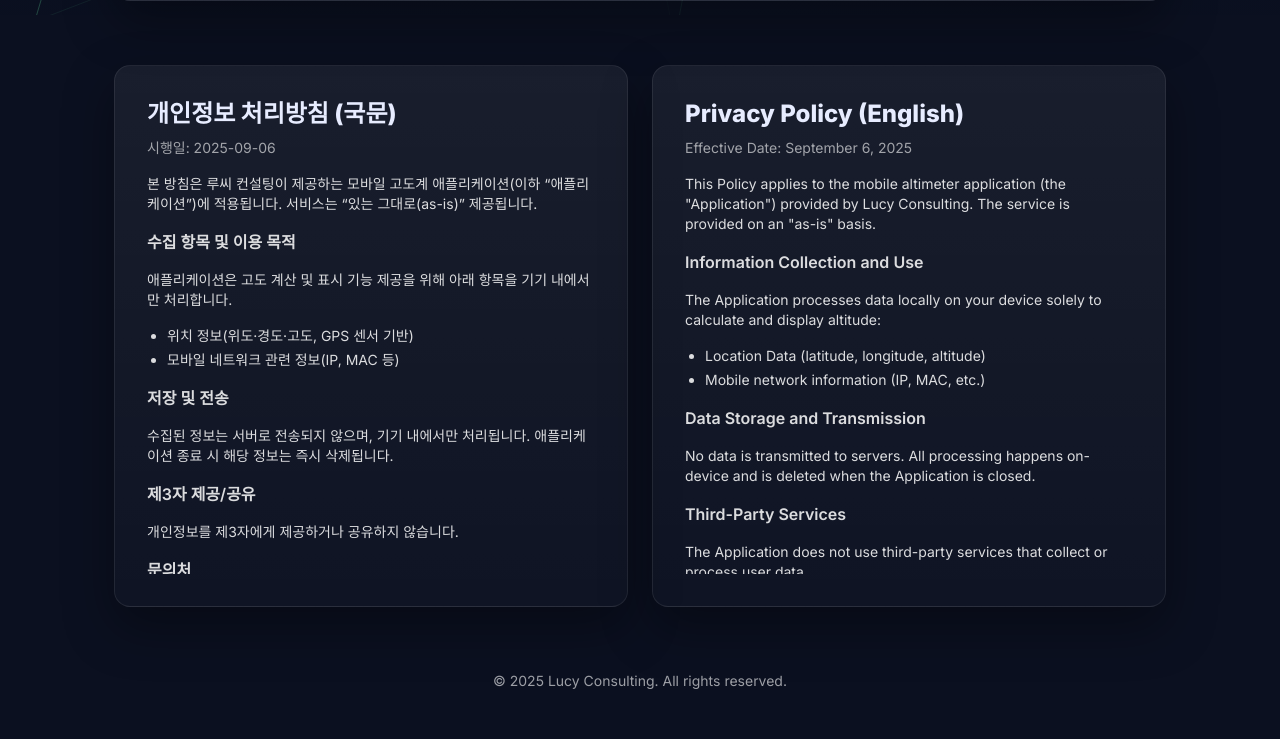
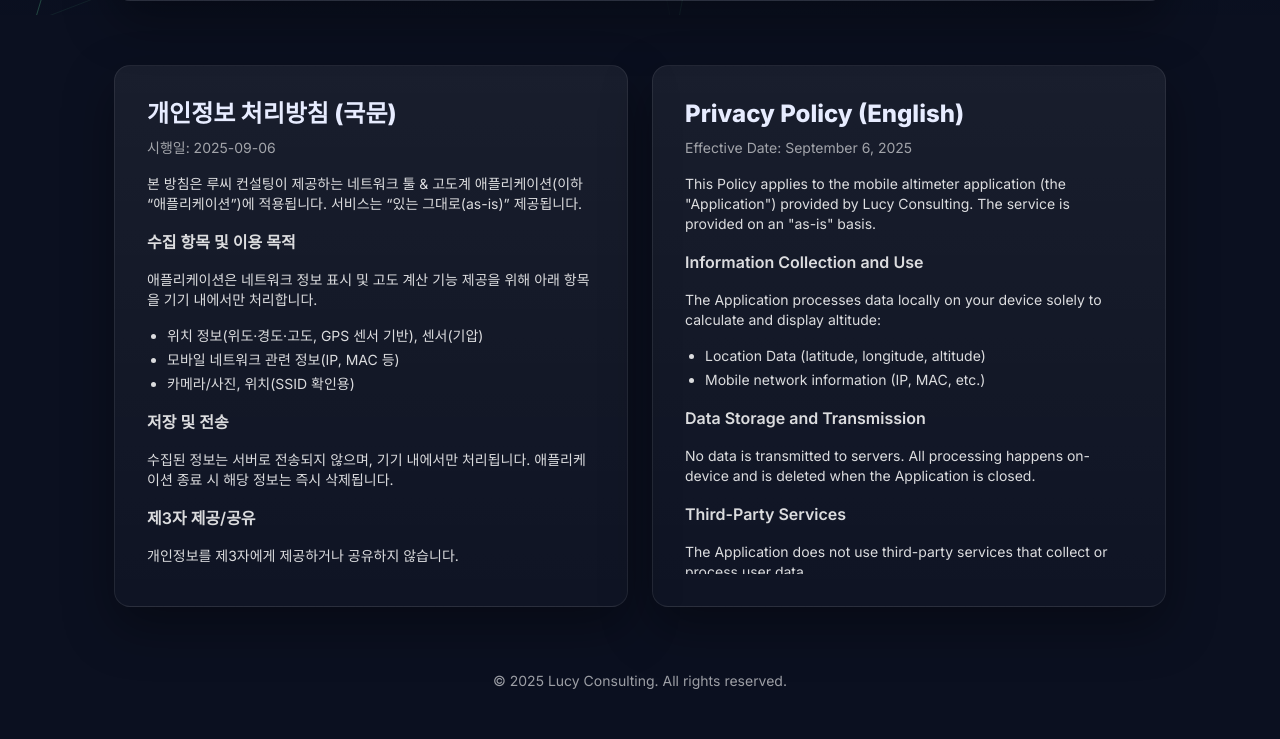
Before and after one commit to Lucy-Consulting/lucy-consulting.github.io, a plain HTML site: page index.html in a window 1280 px wide. Shown: the part 785-1524 px from the top of the page. Drawn offline with nearby package versions, Linux system fonts and the light colour scheme.

Commit message:
Update index.html

```diff
--- a/index.html
+++ b/index.html
@@ -150,12 +150,13 @@
           <h3 class="text-xl sm:text-2xl font-bold mb-2">개인정보 처리방침 (국문)</h3>
           <p class="text-sm text-white/60 mb-4">시행일: 2025-09-06</p>
           <div class="policy-content text-sm text-white/85 space-y-4 pr-1">
-            <p>본 방침은 루씨 컨설팅이 제공하는 모바일 고도계 애플리케이션(이하 “애플리케이션”)에 적용됩니다. 서비스는 “있는 그대로(as-is)” 제공됩니다.</p>
+            <p>본 방침은 루씨 컨설팅이 제공하는 네트워크 툴 & 고도계 애플리케이션(이하 “애플리케이션”)에 적용됩니다. 서비스는 “있는 그대로(as-is)” 제공됩니다.</p>
             <h4 class="text-base font-semibold mt-4">수집 항목 및 이용 목적</h4>
-            <p>애플리케이션은 고도 계산 및 표시 기능 제공을 위해 아래 항목을 기기 내에서만 처리합니다.</p>
+            <p>애플리케이션은 네트워크 정보 표시 및 고도 계산 기능 제공을 위해 아래 항목을 기기 내에서만 처리합니다.</p>
             <ul class="list-disc pl-5 space-y-1">
-              <li>위치 정보(위도·경도·고도, GPS 센서 기반)</li>
+              <li>위치 정보(위도·경도·고도, GPS 센서 기반), 센서(기압)</li>
               <li>모바일 네트워크 관련 정보(IP, MAC 등)</li>
+              <li>카메라/사진, 위치(SSID 확인용)</li>
             </ul>
             <h4 class="text-base font-semibold mt-4">저장 및 전송</h4>
             <p>수집된 정보는 서버로 전송되지 않으며, 기기 내에서만 처리됩니다. 애플리케이션 종료 시 해당 정보는 즉시 삭제됩니다.</p>
```
